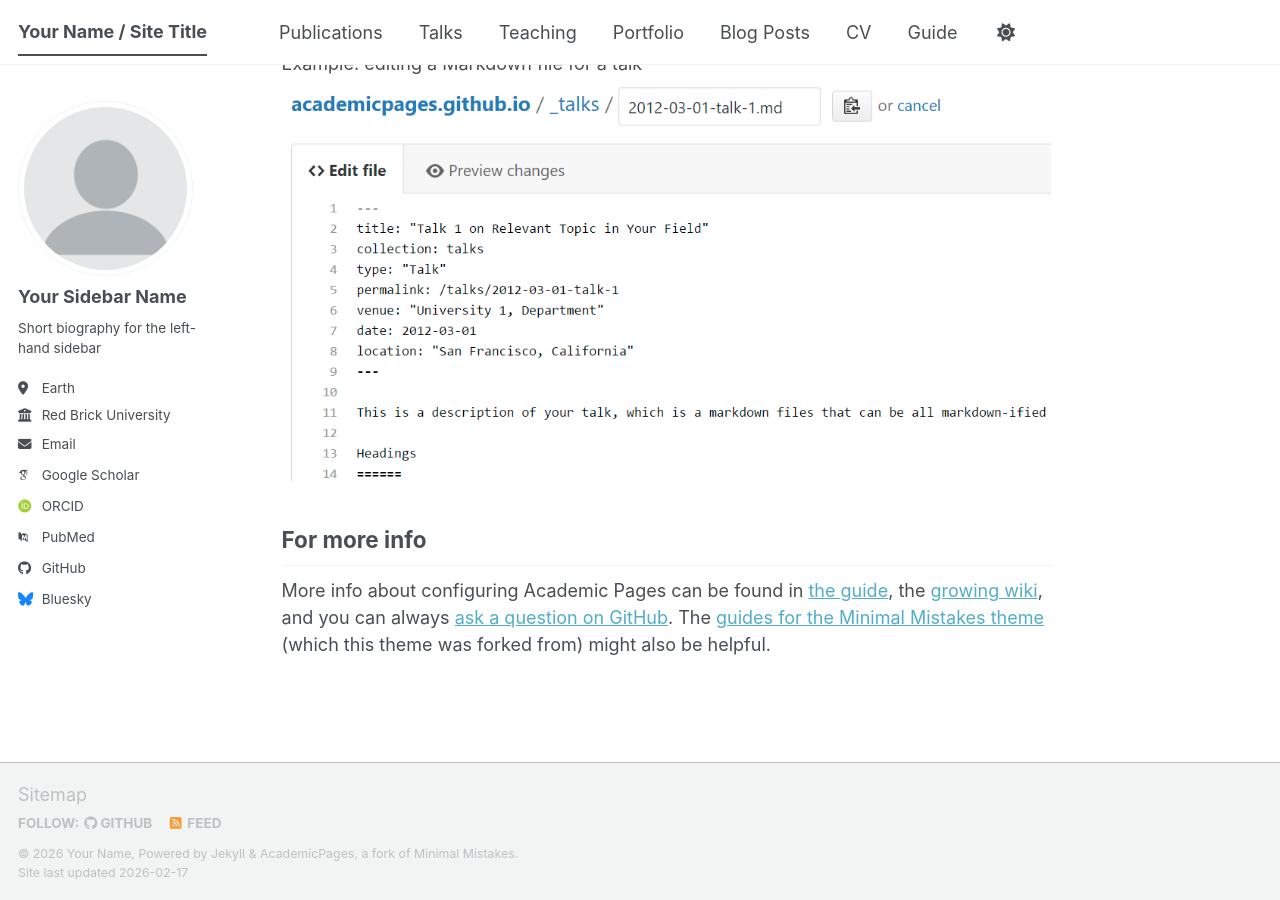
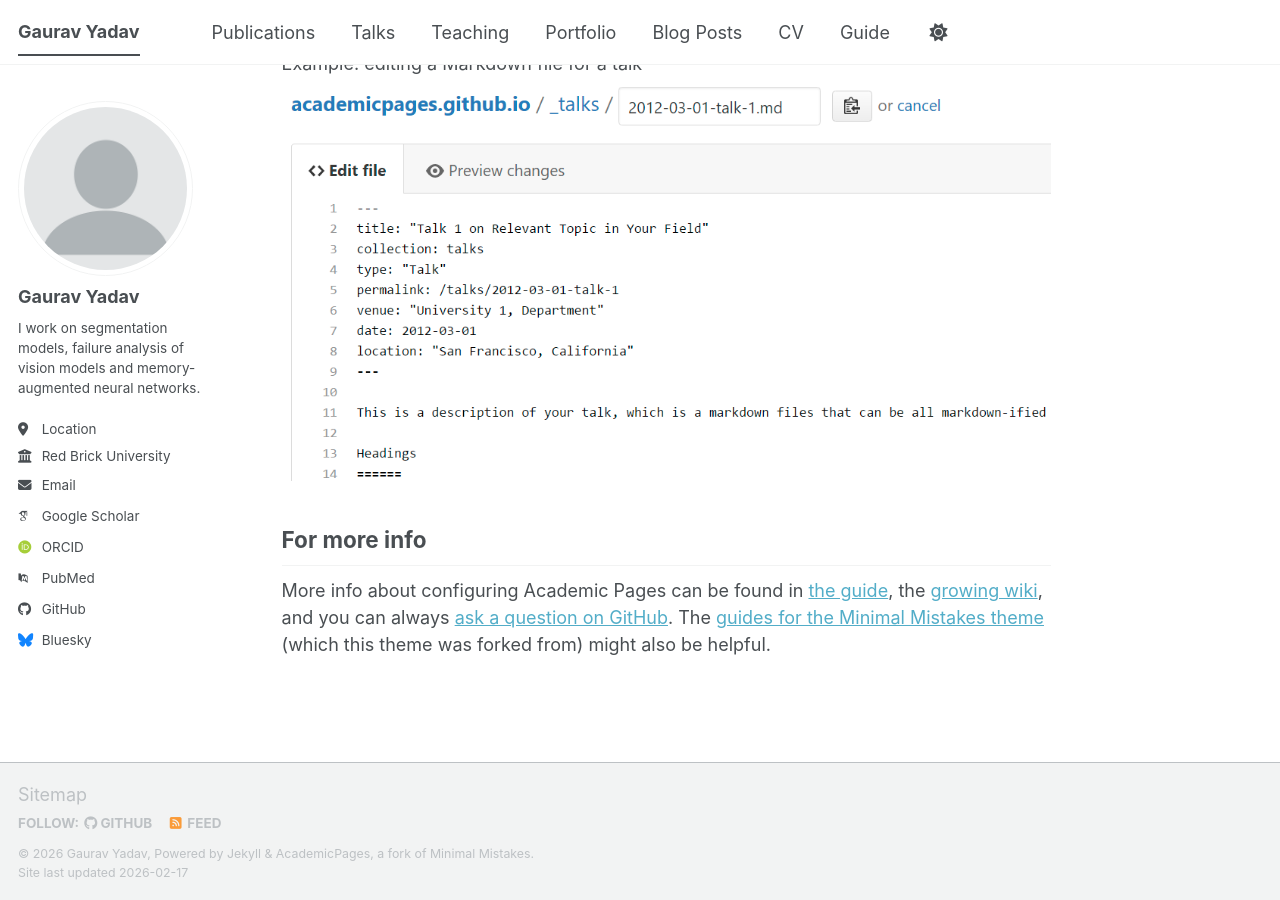
Before and after one commit to gauravyadav-ai/gauravyadav-ai.github.io, a Jekyll site: the page built from _pages/about.md, in a window 1280 px wide and 900 px high, scrolled down 2720 px. Built offline with Jekyll 4.4.1, drawn with Linux system fonts in a browser that asks for light colours; some web fonts are replaced; a script bundle is joined from its source files by our own code; library files that are not in the unit come from our copies.

Commit message:
Update _config.yml

```diff
--- a/_config.yml
+++ b/_config.yml
@@ -9,10 +9,10 @@
 # Basic Site Settings
 locale                   : "en-US"
 site_theme               : "default" # The available themes options are "default", "air", "sunrise", "mint", "dirt" and "contrast"
-title                    : "Your Name / Site Title"
+title                    : "Gaurav Yadav"
 title_separator          : "-"
-name                     : &name "Your Name"
-description              : &description "Your Name's academic portfolio"   # Update this with a general description of your site, this is the default if not overridden by a page
+name                     : &name "Gaurav Yadav"
+description              : &description "Data Science | Deep Learning | Computer Vision"   # Update this with a general description of your site, this is the default if not overridden by a page
 url                      : https://academicpages.github.io # The base hostname & protocol for your site e.g. "https://[your GitHub username].github.io",
                                                            # or if you already have some other page hosted on Github then use "https://[your GitHub username].github.io/[Your Repo Name]"
 baseurl                  : "" # the subpath of your site, e.g. "/blog"
@@ -24,10 +24,10 @@ repository               : "academicpages/academicpages.github.io"
 author:
   # Biographic information
   avatar           : "profile.png"
-  name             : "Your Sidebar Name"
+  name             : "Gaurav Yadav"
   pronouns         : # example: "she/her"
-  bio              : "Short biography for the left-hand sidebar"
-  location         : "Earth"
+  bio              : "I work on segmentation models, failure analysis of vision models and memory-augmented neural networks."
+  location         : "Location"
   employer         : "Red Brick University"
   uri              : # URL
   email            : "none@example.org"
```
